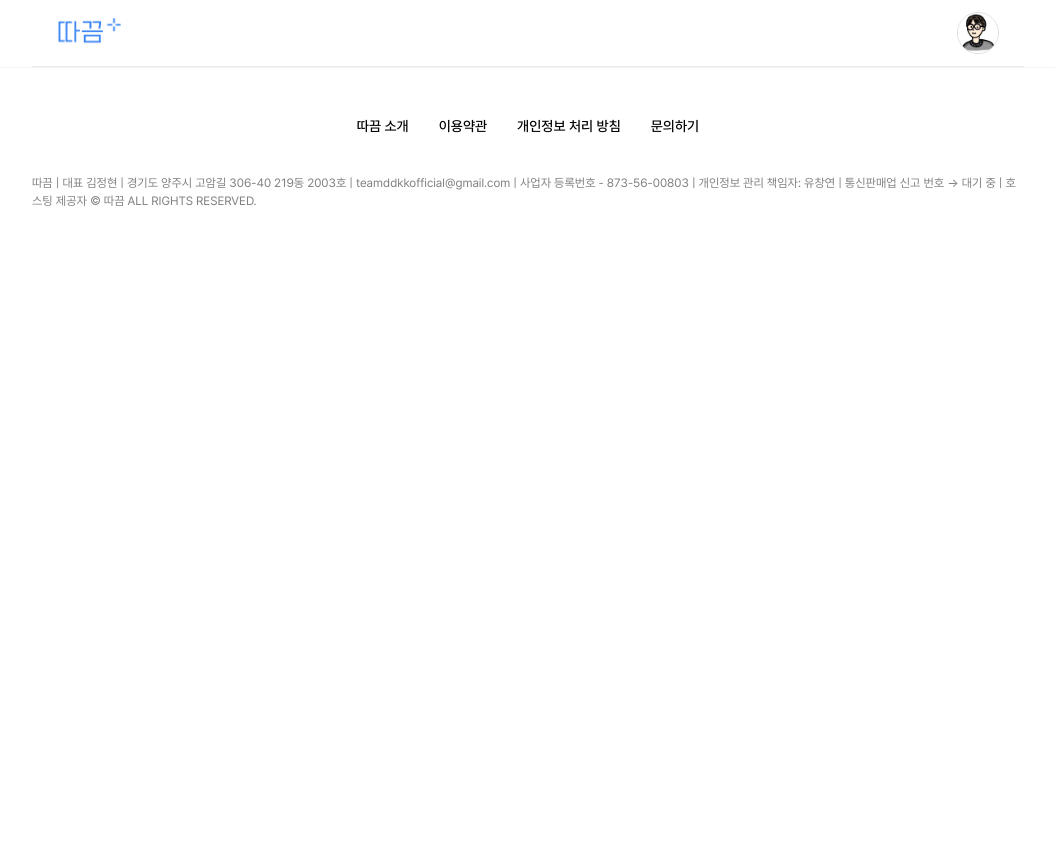
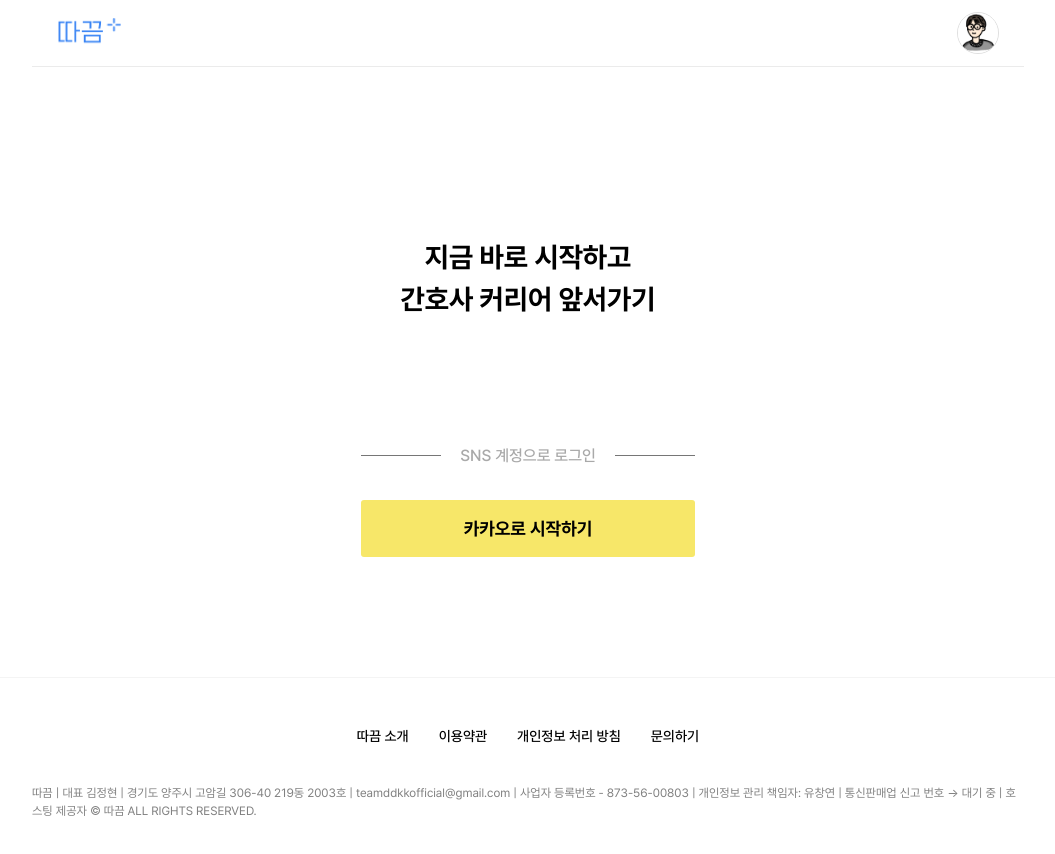
Before and after one commit to DDA-KKM/DDAKKM-REACT, a React (Create React App) app: page /signin in a window 1280 px wide. Shown: the top 854 px of the page, without its empty margins (112-1167 px from the left). Before the commit the page ends 800 px from the top, so only its background shows below. Built offline with nearby package versions, Linux system fonts and the light colour scheme.

Commit message:
feat: 로그인 페이지 완성

```diff
--- a/src/App.tsx
+++ b/src/App.tsx
@@ -4,6 +4,7 @@ import "./App.css";
 import Header from "components/header";
 import Footer from "components/footer";
 import SignIn from "pages/Login/SignIn";
+
 
 function App() {
   return (
--- a/src/components/footer/footer.style.ts
+++ b/src/components/footer/footer.style.ts
@@ -14,8 +14,9 @@ export const FooterContainer = styled.footer`
   flex-direction: column;
   justify-content: center;
   align-items: center;
-  padding: 0 auto;
+  padding: 0 16px;
   width: 100%;
+  margin-top: 20px;
 `
 
 export const Wrapper = styled.div`
--- a/src/components/header/header.style.ts
+++ b/src/components/header/header.style.ts
@@ -27,6 +27,7 @@ export const Container = styled.div`
 export const Logo = styled.div`
   display: flex;
   align-items: center;
+  cursor: pointer;
   img {
     object-fit: cover;
     width: 64px;
@@ -36,6 +37,7 @@ export const Logo = styled.div`
 export const ProfileImg = styled.div`
   display: flex;
   align-items: center;
+  cursor: pointer;
   img {
     border: 1px solid #dfdfdf;
     object-fit: cover;
--- a/src/pages/Login/SignIn/SignIn.style.ts
+++ b/src/pages/Login/SignIn/SignIn.style.ts
@@ -1 +1,73 @@
 import styled from "styled-components";
+
+export const Container = styled.section`
+  display: flex;
+  flex-direction: column;
+  justify-content: center;
+  align-items: center;
+  padding: 0 auto;
+`
+
+export const Wrapper = styled.div`
+  width: 100%;
+  max-width: 992px;
+  padding: 0 16px;
+  display: flex;
+  flex-direction: column;
+  align-items: center;
+`
+
+export const SignInHeading = styled.div`
+  display: flex;
+  justify-content: center;
+  font-weight: 700;
+  font-size: 28px;
+  line-height: 42px;
+  padding-top: 170px;
+`
+
+export const LoginDesc = styled.div`
+  margin-top: 125px;
+  display: flex;
+  flex-direction: row;
+  color: #A9A9A9;
+  font-weight: 500;
+  font-size: 16px;
+  line-height: 19px;
+  gap: 19px;
+  align-items: center;
+  justify-content: center;
+  width: 100%;
+  max-width: 334px;
+  span {
+    white-space: nowrap;
+  }
+`
+
+export const Hr = styled.hr`
+  width: 100%;
+  border-width: 1px 0 0 0;
+  border-color: #CACACA;
+  color: #CACACA;
+  background-color: #CACACA;
+  background: #CACACA;
+`
+
+export const Login = styled.button`
+  margin-top: 35px;
+  width: 334px;
+  height: 57px;
+  background: #F7E769;
+  border-radius: 3px;
+  border: none;
+  display: flex;
+  justify-content: center;
+  align-items: center;
+  margin-bottom: 100px;
+  cursor: pointer;
+  span {
+    font-weight: 700;
+    font-size: 18px;
+    line-height: 74px;
+  }
+`
--- a/src/pages/Login/SignIn/index.tsx
+++ b/src/pages/Login/SignIn/index.tsx
@@ -1,8 +1,24 @@
 import React from "react"
+import * as S from './SignIn.style'
 
 function SignIn() {
   return (
-    <div></div>
+    <S.Container>
+      <S.Wrapper>
+        <S.SignInHeading>
+          지금 바로 시작하고 <br />
+          간호사 커리어 앞서가기
+        </S.SignInHeading>
+        <S.LoginDesc>
+          <S.Hr />
+          <span>SNS 계정으로 로그인</span>
+          <S.Hr />
+        </S.LoginDesc>
+        <S.Login>
+          <span>카카오로 시작하기</span>
+        </S.Login>
+      </S.Wrapper>
+    </S.Container>
   )
 }
 
```
